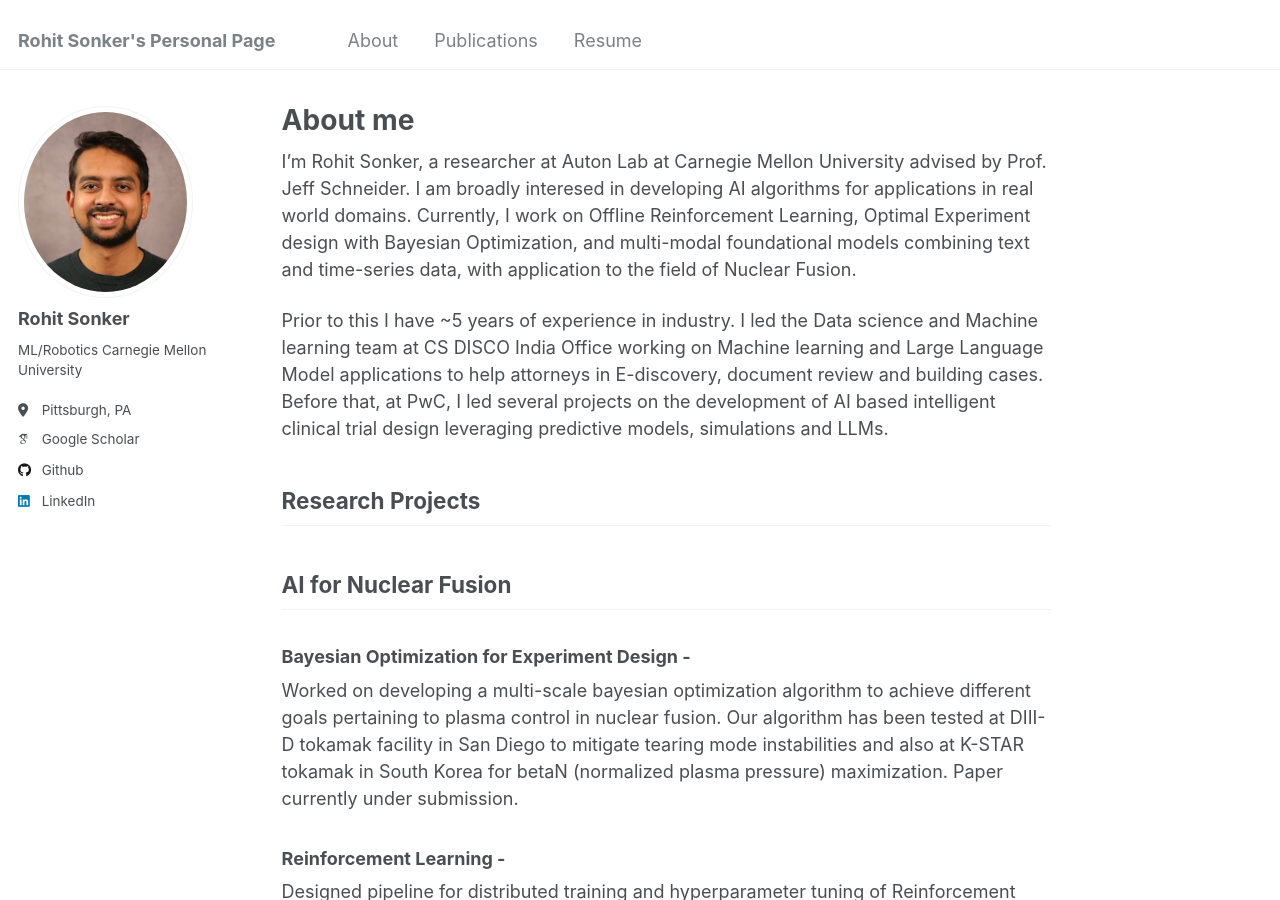
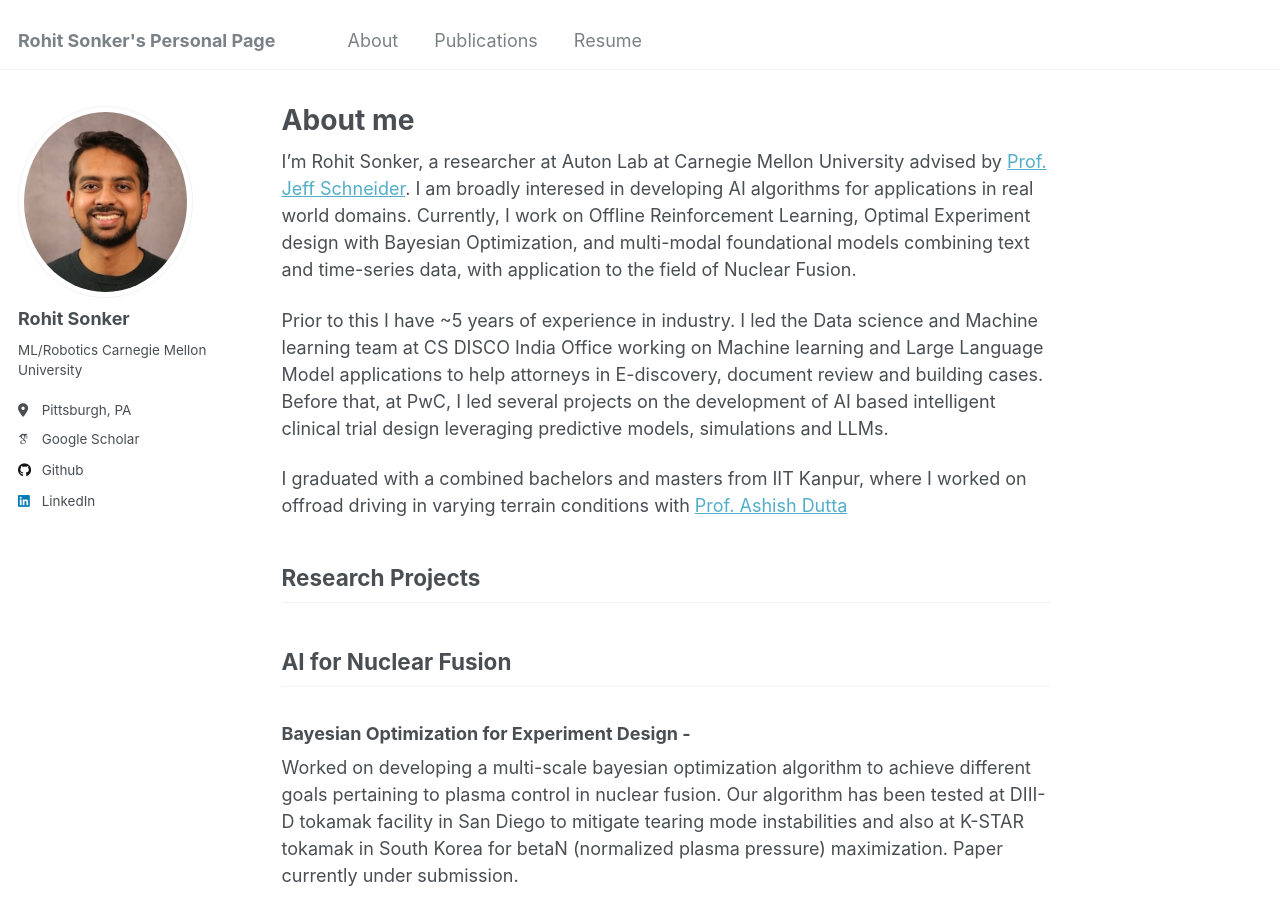
Before and after one commit to rohit-sonker/rohit-sonker.github.io, a Jekyll site: the page built from _pages/about.md, in a window 1280 px wide and 900 px high. Built offline with Jekyll 4.4.1, drawn with Linux system fonts in a browser that asks for light colours; some web fonts are replaced.

Commit message:
updated about

```diff
--- a/_pages/about.md
+++ b/_pages/about.md
@@ -6,11 +6,13 @@ redirect_from:
   - /about/
   - /about.html
 ---
-I’m Rohit Sonker, a researcher at Auton Lab at Carnegie Mellon University advised by Prof. Jeff Schneider.
+I’m Rohit Sonker, a researcher at Auton Lab at Carnegie Mellon University advised by [Prof. Jeff Schneider]("https://www.cs.cmu.edu/~schneide/").
 I am broadly interesed in developing AI algorithms for applications in real world domains. Currently, I work on Offline Reinforcement Learning, Optimal Experiment design with Bayesian Optimization, and multi-modal foundational models combining text and time-series data, with application to the field of Nuclear Fusion.
 
 Prior to this I have ~5 years of experience in industry. I led the Data science and Machine learning team at CS DISCO India Office working on Machine learning and Large Language Model applications to help attorneys in E-discovery, document review and building cases.
 Before that, at PwC, I led several projects on the development of AI based intelligent clinical trial design leveraging predictive models, simulations and LLMs.
+
+I graduated with a combined bachelors and masters from IIT Kanpur, where I worked on offroad driving in varying terrain conditions with [Prof. Ashish Dutta]("https://home.iitk.ac.in/~adutta/")
 
 Research Projects
 --
```
